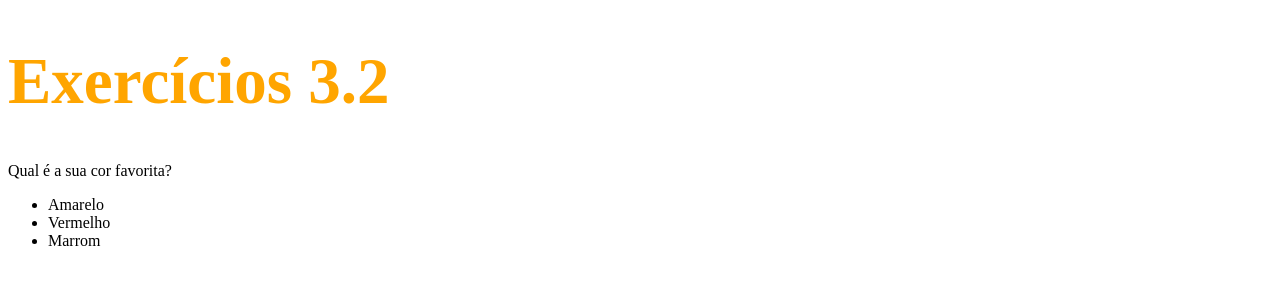
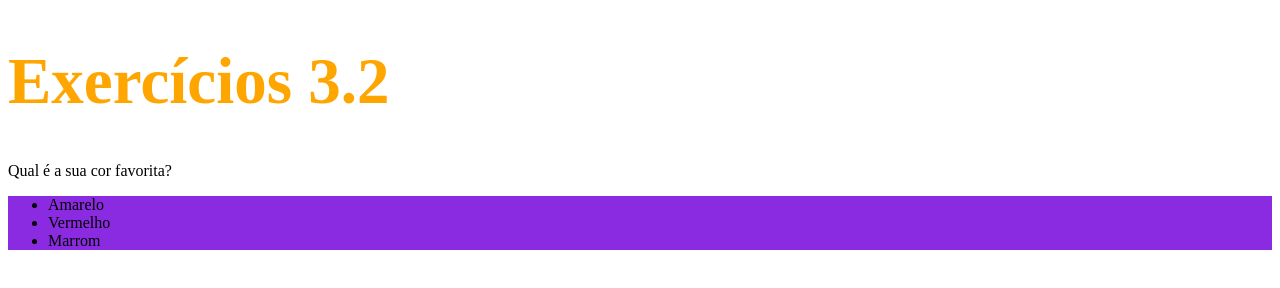
Before and after one commit to guilhermemd/trybe-exercises, a plain HTML site: page exercises/3-bloco/3.2/first.html in a window 1280 px wide. Drawn offline with Linux system fonts and the light colour scheme.

Commit message:
modifica fundo ul

```diff
--- a/exercises/3-bloco/3.2/first.html
+++ b/exercises/3-bloco/3.2/first.html
@@ -7,6 +7,10 @@
         h1 {
             font-size: 65px;
             color: orange;
+        }
+
+        ul {
+            background-color: blueviolet;
         }
     </style>
   </head>
```
